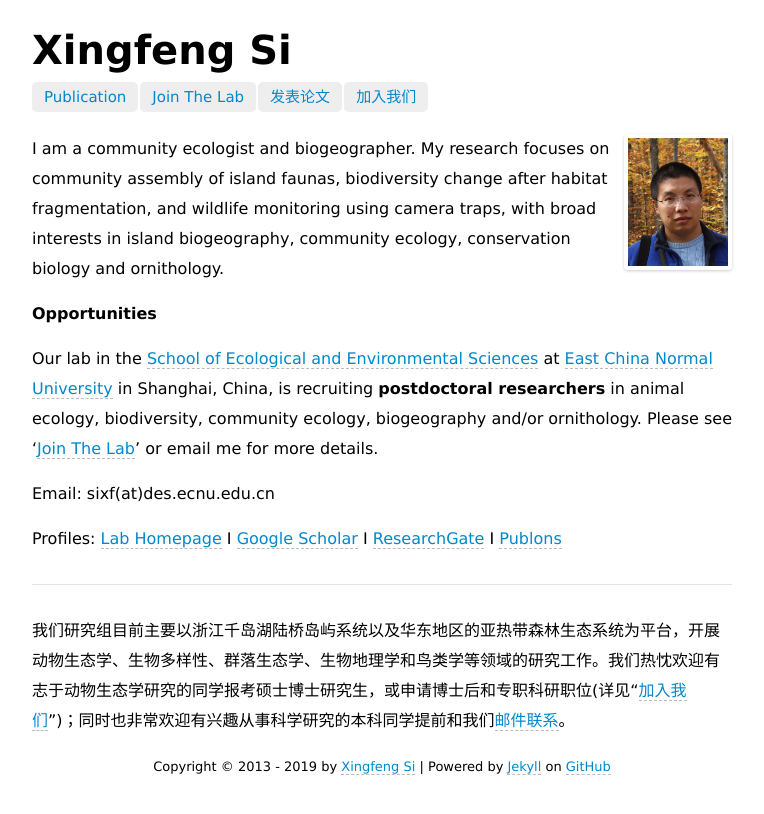
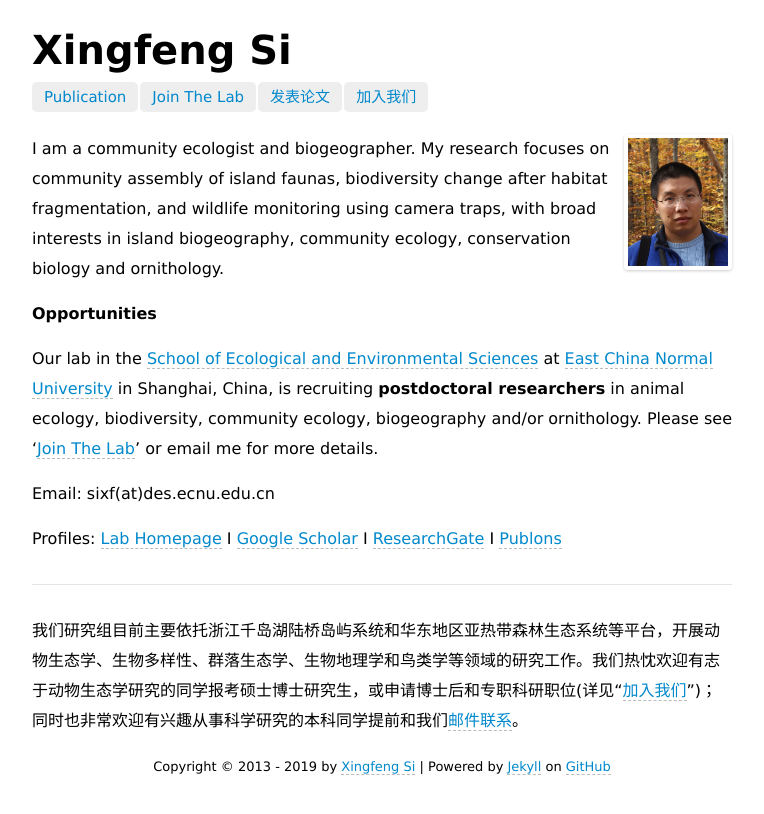
Before and after one commit to sixf/sixf.github.io, a Jekyll site: the page built from index.md, in a window 1280 px wide. Shown: the top 814 px of the page, without its empty margins (258-1022 px from the left). Built offline with Jekyll 4.4.1, drawn with Linux system fonts in a browser that asks for light colours.

Commit message:
Update index.md

```diff
--- a/index.md
+++ b/index.md
@@ -16,4 +16,4 @@
 
 ---
 
-我们研究组目前主要以浙江千岛湖陆桥岛屿系统以及华东地区的亚热带森林生态系统为平台，开展动物生态学、生物多样性、群落生态学、生物地理学和鸟类学等领域的研究工作。我们热忱欢迎有志于动物生态学研究的同学报考硕士博士研究生，或申请博士后和专职科研职位(详见“[加入我们](http://sixf.org/cn/join/)”)；同时也非常欢迎有兴趣从事科学研究的本科同学提前和我们[邮件联系](mailto:sixf@des.ecnu.edu.cn)。
+我们研究组目前主要依托浙江千岛湖陆桥岛屿系统和华东地区亚热带森林生态系统等平台，开展动物生态学、生物多样性、群落生态学、生物地理学和鸟类学等领域的研究工作。我们热忱欢迎有志于动物生态学研究的同学报考硕士博士研究生，或申请博士后和专职科研职位(详见“[加入我们](http://sixf.org/cn/join/)”)；同时也非常欢迎有兴趣从事科学研究的本科同学提前和我们[邮件联系](mailto:sixf@des.ecnu.edu.cn)。
```
